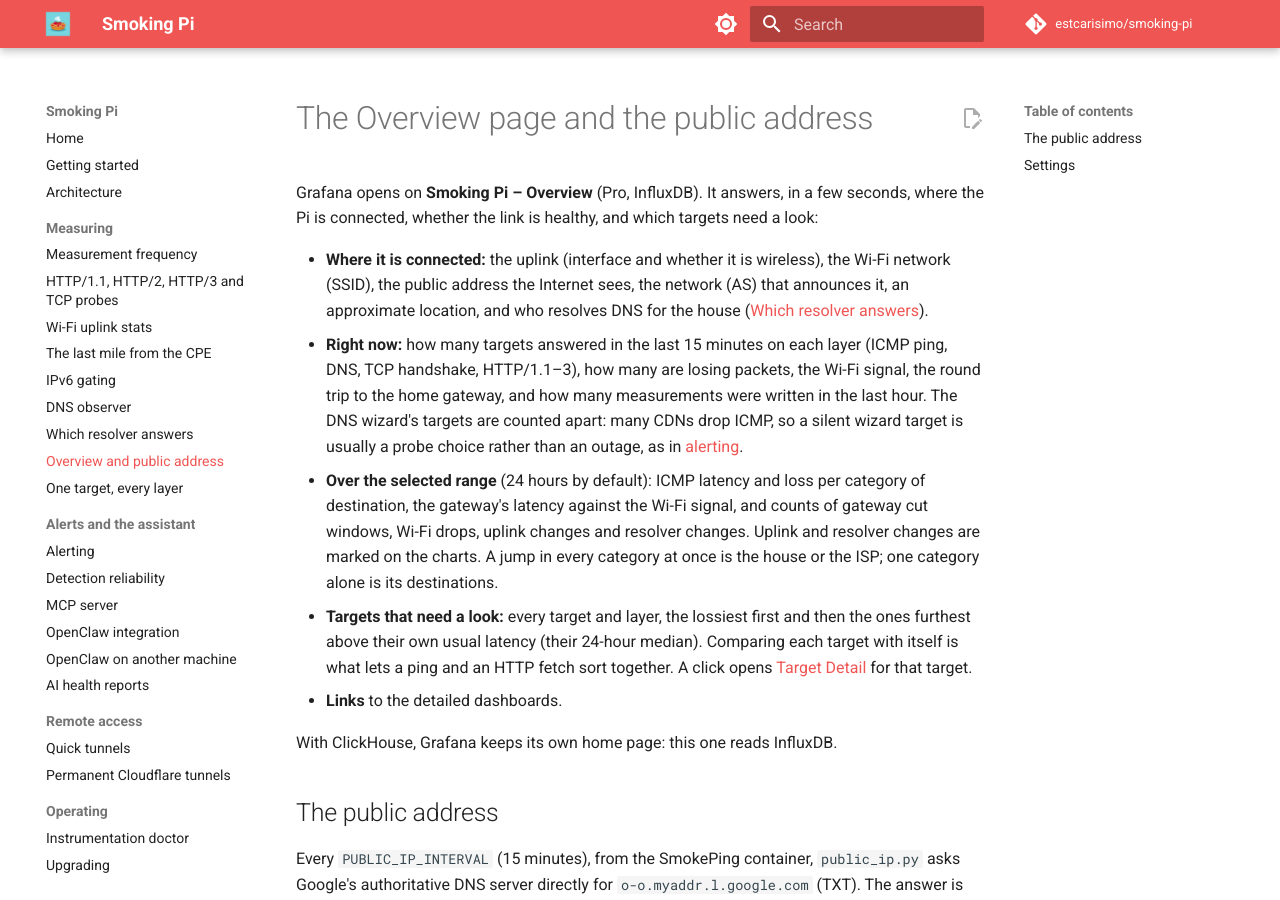
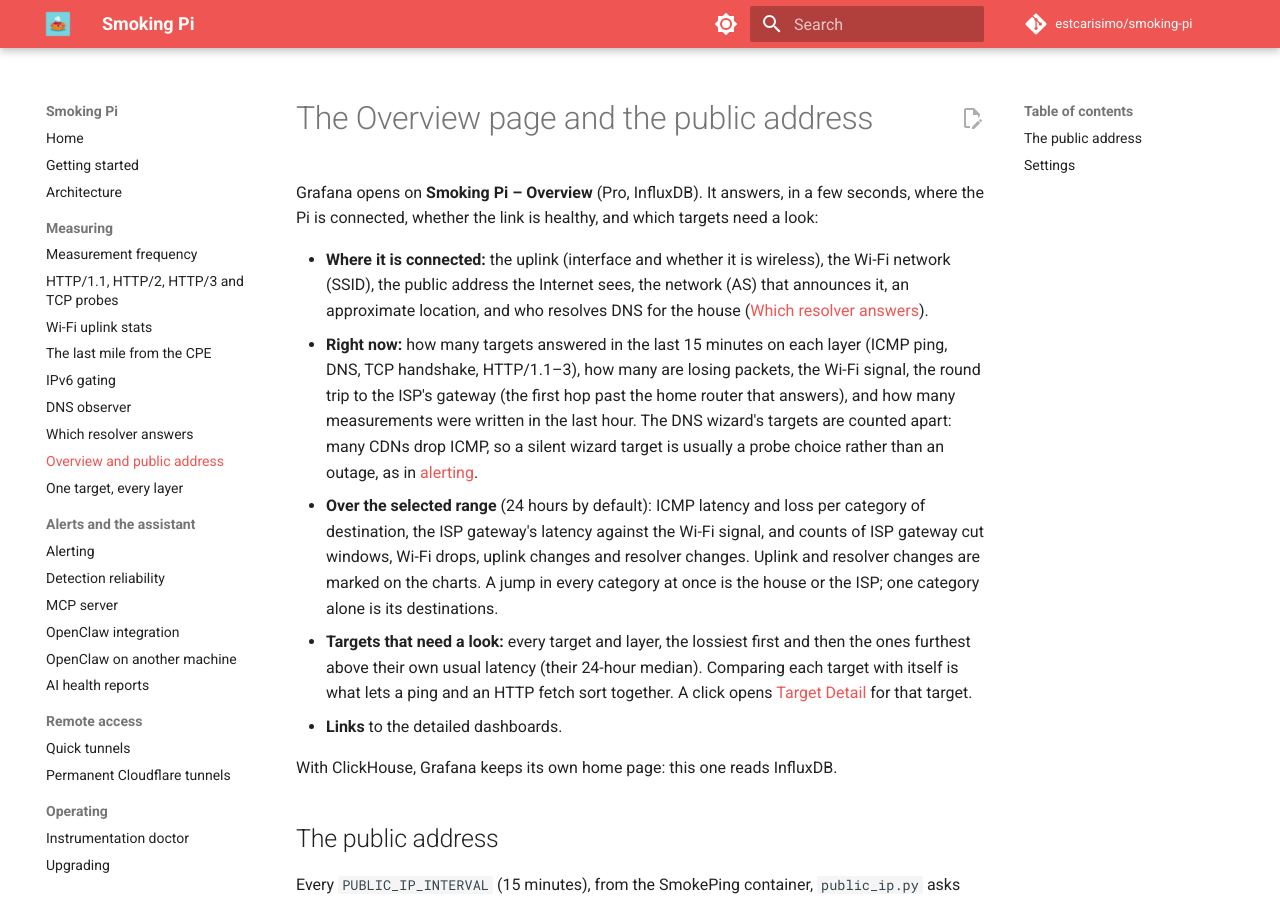
Before and after one commit to estcarisimo/smoking-pi, an MkDocs documentation site: the page built from docs/public-address.md, in a window 1280 px wide and 900 px high. Built offline with MkDocs 1.6.1 and Material for MkDocs 9.7.7, drawn with Linux system fonts in a browser that asks for light colours; comment, search, counter and statistics services are not loaded.

Commit message:
fix(overview): the probed gateway is the ISP's, past the home router (#207)
* fix(overview): the probed gateway is the ISP's, past the home router

cpe_discovery skips hop 1 and probes the first hop past the home router
that answers; #205's panels called it the home gateway and the first hop.

Co-Authored-By: Claude Opus 5.5 <noreply@anthropic.com>

* fix(overview): hop 2 is usually, not always, the ISP's edge

Co-Authored-By: Claude Opus 5.5 <noreply@anthropic.com>

---------

Co-authored-by: Claude Opus 5.5 <noreply@anthropic.com>

```diff
--- a/docs/public-address.md
+++ b/docs/public-address.md
@@ -10,15 +10,15 @@ which targets need a look:
   who resolves DNS for the house ([Which resolver answers](public-resolver.md)).
 - **Right now:** how many targets answered in the last 15 minutes on each
   layer (ICMP ping, DNS, TCP handshake, HTTP/1.1–3), how many are losing
-  packets, the Wi-Fi signal, the round trip to the home gateway, and how
-  many measurements were written in the last hour. The DNS wizard's
-  targets are counted apart: many CDNs drop ICMP, so a silent wizard
-  target is usually a probe choice rather than an outage, as in
-  [alerting](alerting.md).
+  packets, the Wi-Fi signal, the round trip to the ISP's gateway (the
+  first hop past the home router that answers), and how many measurements
+  were written in the last hour. The DNS wizard's targets are counted
+  apart: many CDNs drop ICMP, so a silent wizard target is usually a probe
+  choice rather than an outage, as in [alerting](alerting.md).
 - **Over the selected range** (24 hours by default): ICMP latency and loss
-  per category of destination, the gateway's latency against the Wi-Fi
-  signal, and counts of gateway cut windows, Wi-Fi drops, uplink changes
-  and resolver changes. Uplink and resolver changes are marked on the
+  per category of destination, the ISP gateway's latency against the Wi-Fi
+  signal, and counts of ISP gateway cut windows, Wi-Fi drops, uplink
+  changes and resolver changes. Uplink and resolver changes are marked on the
   charts. A jump in every category at once is the house or the ISP; one
   category alone is its destinations.
 - **Targets that need a look:** every target and layer, the lossiest first
```
Also changed, not shown: CHANGELOG.md (+4 -3 lines), 1 other file.
